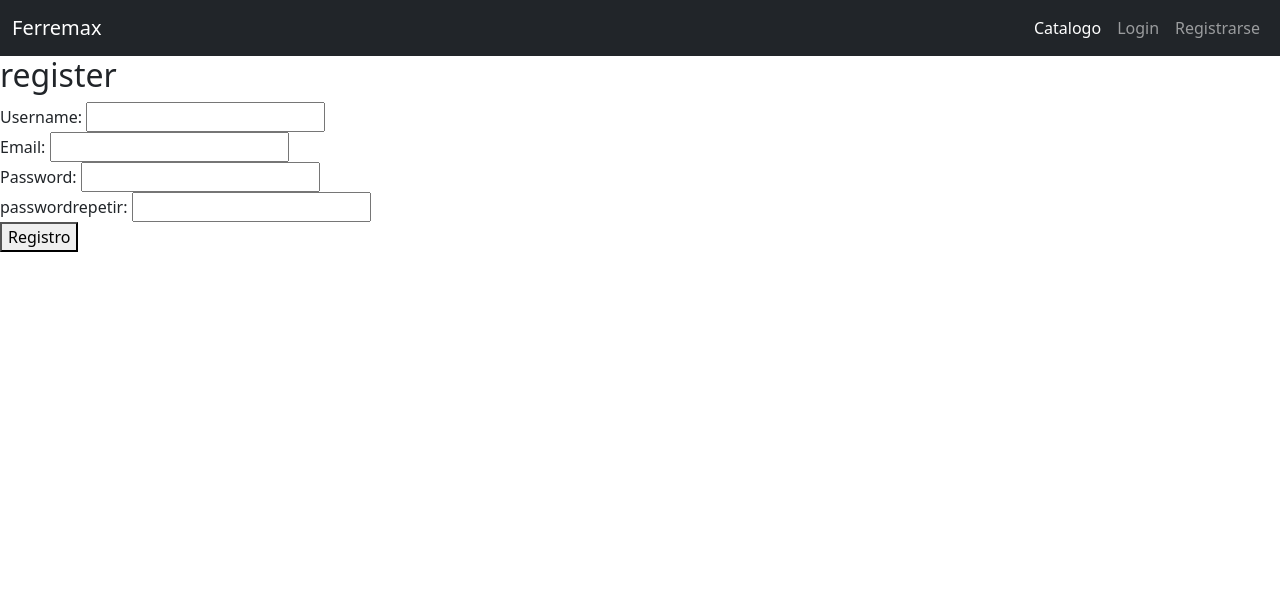
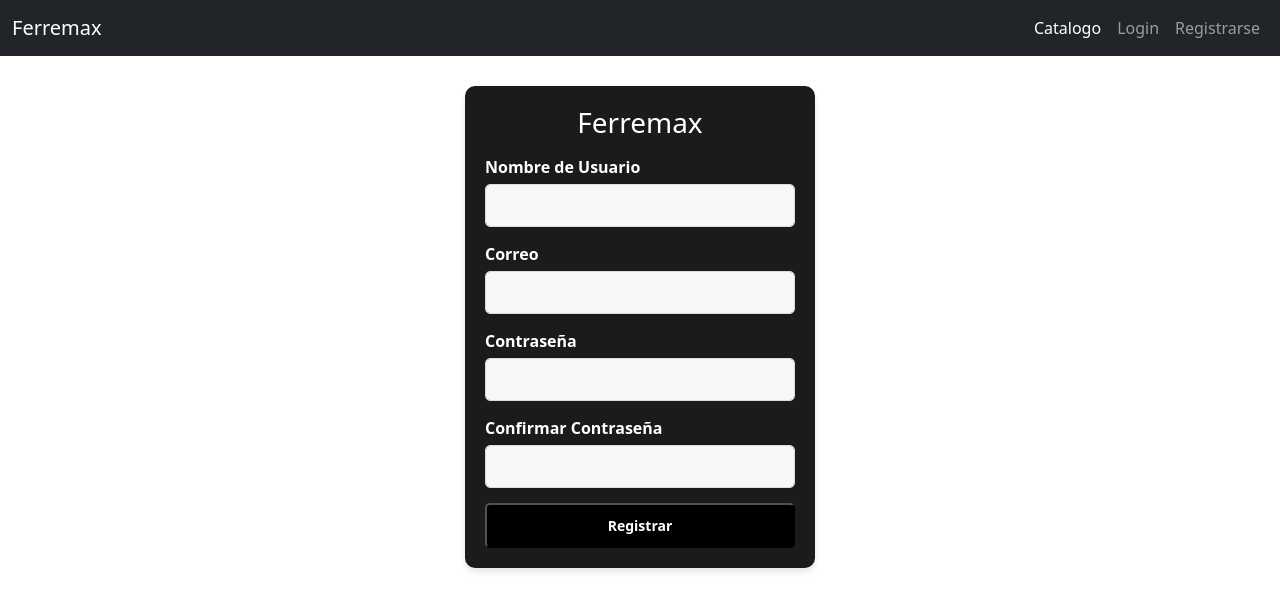
Before and after one commit to sebitaa98k/FerremaxWeb, a Django app: page /register/ in a window 1280 px wide. Shown: the top 611 px of the page. Run offline with Django 5.2, Linux system fonts and the light colour scheme.

Commit message:
diseño de login y registro hecho, funciona el inico de sesion, hacer el sistema de roles para hacer el view del crud de productos que pueda manipular el admin, pues el crud existente es el del apirest

```diff
--- a/FerremaxWeb/settings.py
+++ b/FerremaxWeb/settings.py
@@ -51,6 +51,7 @@ MIDDLEWARE = [
     'django.contrib.auth.middleware.AuthenticationMiddleware',
     'django.contrib.messages.middleware.MessageMiddleware',
     'django.middleware.clickjacking.XFrameOptionsMiddleware',
+    'django.contrib.messages.middleware.MessageMiddleware',
 ]
 
 ROOT_URLCONF = 'FerremaxWeb.urls'
--- a/account/templates/account/register.html
+++ b/account/templates/account/register.html
@@ -1,30 +1,50 @@
+{% load static %}
+
 <!DOCTYPE html>
 <html lang="es">
 <head>
     <meta charset="UTF-8">
     <title>Registrarse</title>
     <link href="https://cdn.jsdelivr.net/npm/bootstrap@5.3.5/dist/css/bootstrap.min.css" rel="stylesheet" integrity="sha384-SgOJa3DmI69IUzQ2PVdRZhwQ+dy64/BUtbMJw1MZ8t5HZApcHrRKUc4W0kG879m7" crossorigin="anonymous">
+    <link rel="stylesheet" href="{% static 'css/style-register.css'%}">
 </head>
 <body>
     {% include 'home/navbar.html' %}
 
-    <h2>register</h2>
-    <form action="/api/register/" method="POST">
-        {% csrf_token %}
-        <label for="username">Username: </label>
-        <input type="text" id="username" name="username" required>
-        <br>
-        <label for="email">Email: </label>
-        <input type="text" id="email" name="email" required>
-        <br>
-        <label for="password">Password: </label>
-        <input type="password" id="password" name="password" required>
-        <br>
-        <label for="passwordrepetir">passwordrepetir: </label>
-        <input type="password" id="passwordrepetir" name="passwordrepetir" required>
-        <br>
-        <button type="submit">Registro</button>
-    </form>
+    <div class="login-container">
+        <h3>Ferremax</h3>
+        <form action="/api/register/" method="POST">
+            {% csrf_token %}
+
+            <!-- Username -->
+            <label for="username" class="form-label">Nombre de Usuario</label>
+            <input type="text" id="username" name="username" class="form-control" required>
+
+            <!-- Email -->
+            <label for="email" class="form-label">Correo</label>
+            <input type="email" id="email" name="email" class="form-control" required>
+
+            <!-- Password -->
+            <label for="password" class="form-label">Contraseña</label>
+            <input type="password" id="password" name="password" class="form-control" required>
+
+            <!-- Confirm Password -->
+            <label for="passwordrepetir" class="form-label">Confirmar Contraseña</label>
+            <input type="password" id="passwordrepetir" name="passwordrepetir" class="form-control" required>
+
+            <!-- Register Button -->
+            <button type="submit" class="btn-primary">Registrar</button>
+        </form>
+
+        <!-- Error Messages -->
+        {% if messages %}
+        <div class="alert alert-danger" role="alert">
+            {% for message in messages %}
+                <p>{{ message }}</p>
+            {% endfor %}
+        </div>
+        {% endif %}
+    </div>
 
     <script src="https://cdn.jsdelivr.net/npm/bootstrap@5.3.5/dist/js/bootstrap.bundle.min.js" integrity="sha384-k6d4wzSIapyDyv1kpU366/PK5hCdSbCRGRCMv+eplOQJWyd1fbcAu9OCUj5zNLiq" crossorigin="anonymous"></script>
 </body>
--- a/account/views.py
+++ b/account/views.py
@@ -1,5 +1,6 @@
 from rest_framework.views import APIView
 from rest_framework.response import Response
+from django.contrib import messages
 from rest_framework import status
 from django.contrib.auth import authenticate
 from rest_framework_simplejwt.tokens import RefreshToken
@@ -50,7 +51,9 @@ class LoginView(APIView):
                 return response
 
             # Si las credenciales son incorrectas
-            return JsonResponse({"error": "Invalid credentials"}, status=status.HTTP_401_UNAUTHORIZED)
+            messages.error(request, 'Cuenta no encontrada o credenciales incorrectas.')
+            return redirect('login')
+
 
         # Si el serializer no es válido
         return JsonResponse(serializer.errors, status=status.HTTP_400_BAD_REQUEST)
--- a/home/templates/home/navbar.html
+++ b/home/templates/home/navbar.html
@@ -28,7 +28,7 @@
 
         <!-- Mostrar el botón de cerrar sesión solo si el token existe -->
         <li class="nav-item" id="logout-section" style="display: none;">
-          <button class="btn btn-danger" id="logout-btn">Cerrar sesión</button>
+          <a class="nav-link" href="#" id="logout-btn">Cerrar sesión</a>
         </li>
 
         <!-- Si no hay token, mostrar login y registro -->
@@ -84,7 +84,7 @@
 
           // Obtener el nombre de usuario desde la API usando el user_id
           fetchUsername(userId).then(username => {
-              userNameDisplay.textContent = `Hola, ${username}`;  // Mostramos el nombre de usuario
+              userNameDisplay.textContent = `${username}`;  // Mostramos el nombre de usuario
               logoutSection.style.display = 'block';
               userNameSection.style.display = 'block';  // Mostrar el nombre de usuario
               loginSection.style.display = 'none';
--- /dev/null
+++ b/static/css/style-register.css
@@ -0,0 +1,62 @@
+.login-container {
+    background-color: #1b1b1c;
+    padding: 20px;  /* Reducimos el padding para hacerlo más compacto */
+    border-radius: 10px;
+    box-shadow: 0 4px 6px rgba(0, 0, 0, 0.1);
+    width: 100%;
+    max-width: 350px;  /* Reducimos el ancho máximo para que no sea tan grande */
+    margin: 30px auto;  /* Menos margen superior */
+}
+
+.login-container h3 {
+    color: white;
+    text-align: center;
+    margin-bottom: 15px;  /* Menos espacio entre el título y el formulario */
+}
+
+.form-label {
+    color: rgb(255, 255, 255);  /* Texto blanco para las etiquetas */
+    font-weight: bold;
+    margin-bottom: 5px;  /* Espacio debajo de las etiquetas */
+}
+
+.form-control {
+    background-color: #f7f7f7;  /* Fondo claro para los campos de entrada */
+    color: #333;
+    border-color: #ddd;
+    border-radius: 5px;
+    padding: 10px;  /* Reducimos el padding en los campos de entrada */
+    margin-bottom: 15px;  /* Reducimos el espacio entre los campos */
+    width: 100%;
+    font-size: 14px;
+}
+
+.form-control:focus {
+    border-color: #3498db;  /* Cambio de borde al estar enfocado */
+    outline: none;
+}
+
+.btn-primary {
+    background-color: #000000;
+    border-color: #515253;
+    color: rgb(255, 255, 255);
+    width: 100%;
+    padding: 10px;  /* Reducimos el padding del botón */
+    border-radius: 5px;
+    font-size: 14px;  /* Reducimos el tamaño de la fuente */
+    font-weight: bold;
+    cursor: pointer;
+}
+
+.btn-primary:hover {
+    background-color: #222324;
+    border-color: #555555;
+}
+
+.alert {
+    color: white;
+    background-color: #e74c3c;
+    border-radius: 5px;
+    padding: 10px;
+    margin-top: 15px;  /* Menos margen superior para los mensajes de error */
+}
```
Also changed, not shown: account/templates/account/login.html (+19 -8 lines), static/css/style-login.css (+34 -16 lines).
